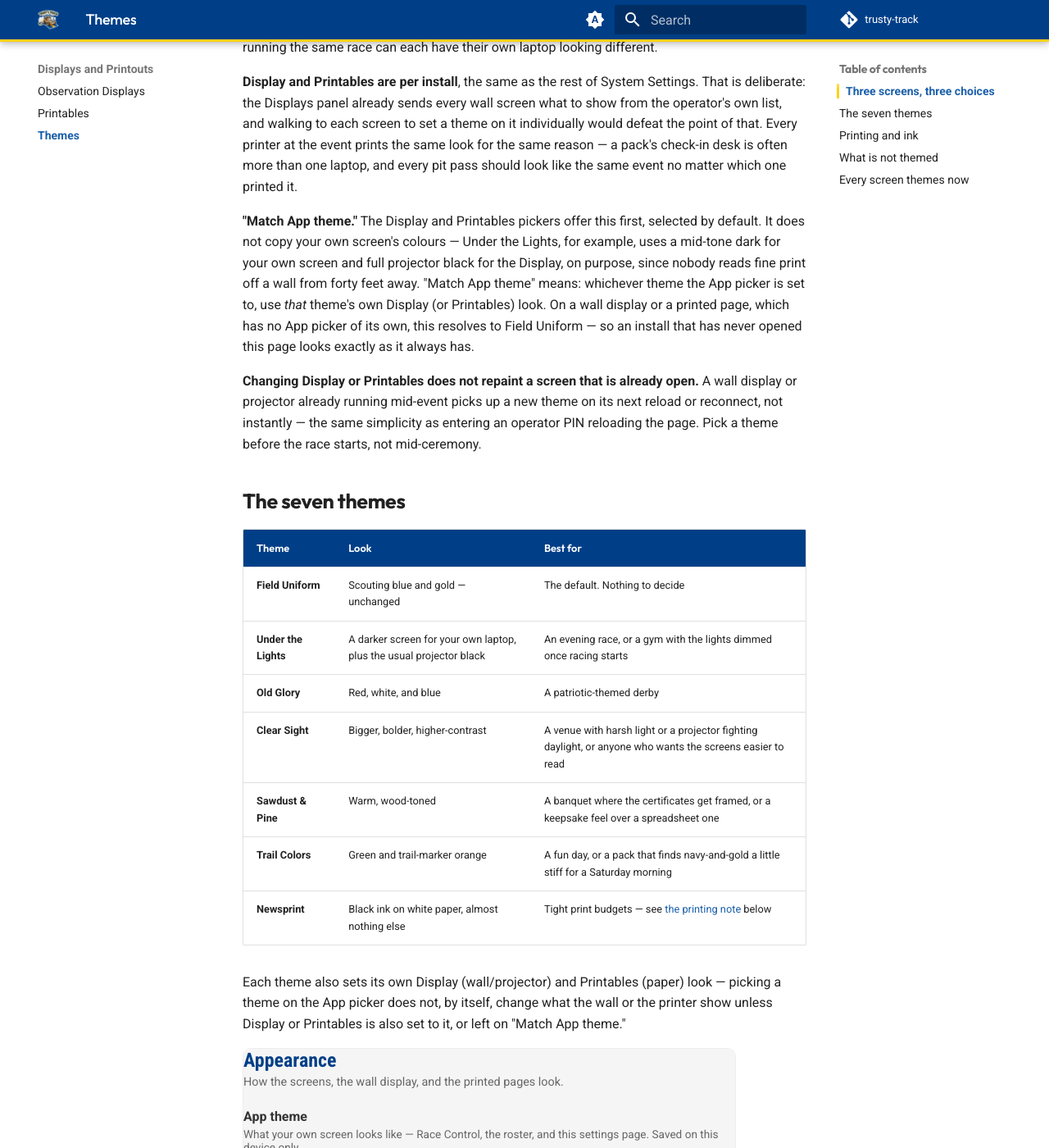
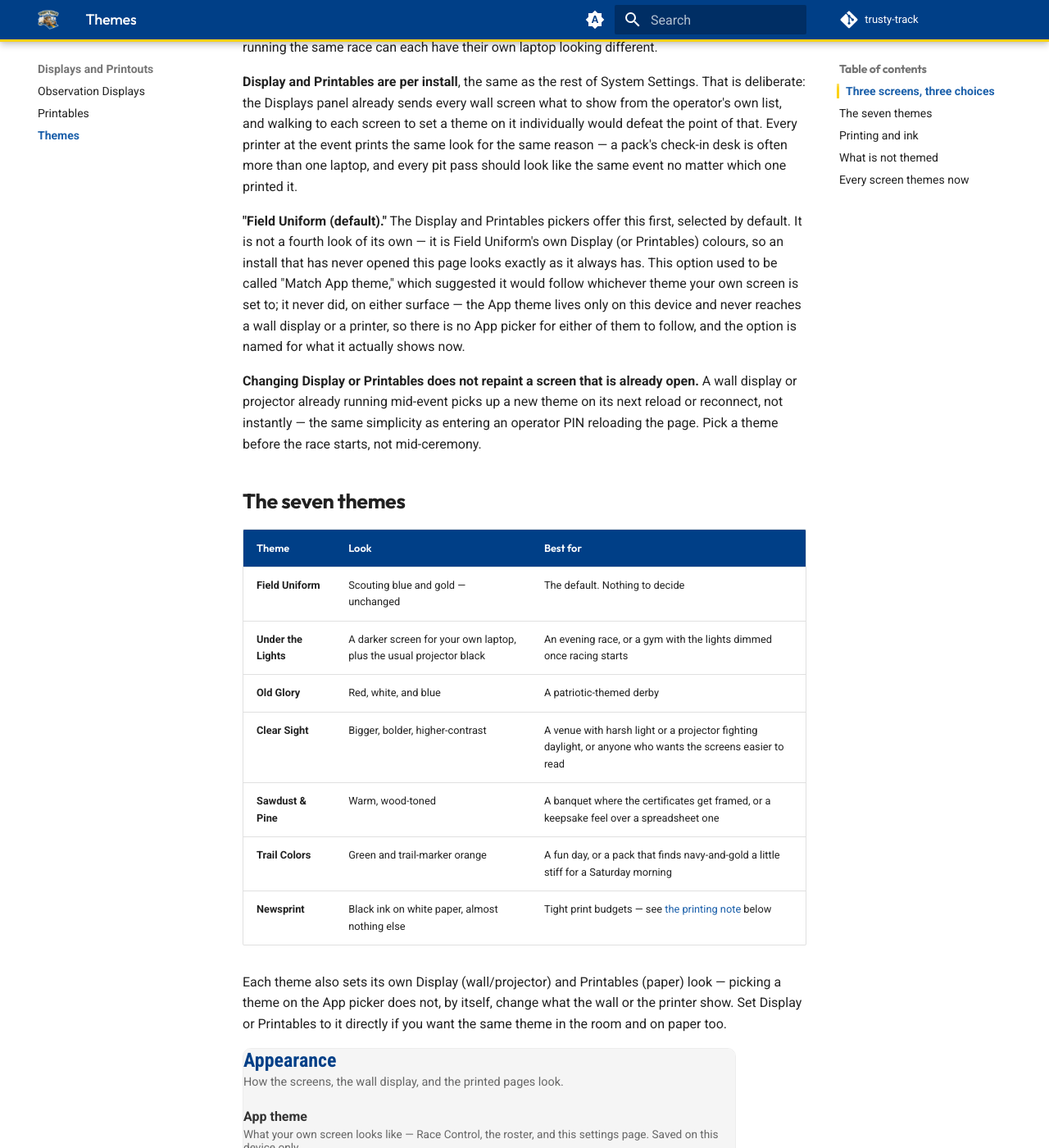
Before and after one commit to dknowles2/trusty-track, an MkDocs documentation site: the page built from docs/reference/themes.md, in a window 1280 px wide and 1400 px high, scrolled down 696 px. Shown: the whole window at 82% size. Built offline with MkDocs 1.6.1 and Material for MkDocs 9.7.7, drawn with Linux system fonts in a browser that asks for light colours; comment, search, counter and statistics services are not loaded.

Commit message:
fix: rename "Match App theme" and make the appearance preview tell the truth
"Match App theme" resolved to Field Uniform everywhere except the settings
preview, which resolved it against the App picker's own (unsaved) theme —
so the preview could show a Display/Printables look the wall or the printer
would never actually render, and the tooltip and one docs passage claimed a
relationship the architecture cannot deliver (#528).

Implements the issue's first, preferred option, plus the truth-alignment its
closing rule demands:

- Renamed the option to "Field Uniform (default)" in both the Display and
  Printables pickers (ThemePicker.tsx), and fixed its tooltip. The stored
  sentinel stays 'MATCH_APP' — API/storage, unchanged, like every other enum
  value here whose display text has changed independently of its value.
- AppearancePreview.tsx stops passing an appThemeKey into
  resolveDisplayTheme/resolvePrintablesTheme, so previewing the default now
  shows Field Uniform's own Display/Printables rendering — what will
  actually be on the wall and on paper — even while the App panel beside it
  shows a different theme.
- Removed the now-dead appThemeKey parameter from resolveSurfaceKey,
  resolveDisplayTheme and resolvePrintablesTheme (applyTheme.ts) — no caller
  passes anything but the setting now.
- Updated docs/reference/themes.md (dropped the false "or left on 'Match App
  theme'" clause and its rationale for the option's new name),
  docs/design.md, docs/reference/index.md, and docs/getting-started.md's
  Appearance blurb, which made the same false claim without using the old
  option's name. Updated CLAUDE.md's Themes section to match.
- Regenerated docs/assets/screenshots/settings/08-appearance-old-glory.png,
  the one screenshot that photographs the picker's unselected default
  option; ran the full doc screenshot suite once and kept only that image,
  since every other regenerated file was font-rasterization noise from this
  machine's Chromium build rather than a content change.

Full checks green: frontend typecheck, vitest (1491 tests), eslint; backend
pytest -n auto (6306 tests, untouched but the docs-guard tests live there);
mkdocs build --strict. Ran both first-run and screenshots doc-screenshot
Playwright projects (14 specs) once for regeneration, then the full suite a
second time to confirm which images the change actually owns.

Closes #528

Co-Authored-By: Claude Fable 5 <noreply@anthropic.com>

```diff
--- a/docs/reference/themes.md
+++ b/docs/reference/themes.md
@@ -27,15 +27,15 @@ Every printer at the event prints the same look for the same reason — a
 pack's check-in desk is often more than one laptop, and every pit pass
 should look like the same event no matter which one printed it.
 
-**"Match App theme."** The Display and Printables pickers offer this first,
-selected by default. It does not copy your own screen's colours — Under the
-Lights, for example, uses a mid-tone dark for your own screen and full
-projector black for the Display, on purpose, since nobody reads fine print
-off a wall from forty feet away. "Match App theme" means: whichever theme
-the App picker is set to, use *that* theme's own Display (or Printables)
-look. On a wall display or a printed page, which has no App picker of its
-own, this resolves to Field Uniform — so an install that has never opened
-this page looks exactly as it always has.
+**"Field Uniform (default)."** The Display and Printables pickers offer this
+first, selected by default. It is not a fourth look of its own — it is Field
+Uniform's own Display (or Printables) colours, so an install that has never
+opened this page looks exactly as it always has. This option used to be
+called "Match App theme," which suggested it would follow whichever theme
+your own screen is set to; it never did, on either surface — the App theme
+lives only on this device and never reaches a wall display or a printer, so
+there is no App picker for either of them to follow, and the option is named
+for what it actually shows now.
 
 **Changing Display or Printables does not repaint a screen that is already
 open.** A wall display or projector already running mid-event picks up a
@@ -57,8 +57,8 @@ before the race starts, not mid-ceremony.
 
 Each theme also sets its own Display (wall/projector) and Printables
 (paper) look — picking a theme on the App picker does not, by itself,
-change what the wall or the printer show unless Display or Printables is
-also set to it, or left on "Match App theme."
+change what the wall or the printer show. Set Display or Printables to it
+directly if you want the same theme in the room and on paper too.
 
 ![The Appearance section with Old Glory selected for all three pickers](../assets/screenshots/settings/08-appearance-old-glory.png)
 _A swatch for each theme, and a live preview of all three surfaces below
```
Also changed, not shown: CLAUDE.md (+20 -14 lines), docs/design.md (+2 -2 lines), docs/getting-started.md (+5 -5 lines), docs/reference/index.md (+2 -2 lines), frontend/e2e/docs/screenshot-settings.spec.ts (+2 -1 lines), docs/assets/screenshots/settings/08-appearance-old-glory.png, 9 other files.
